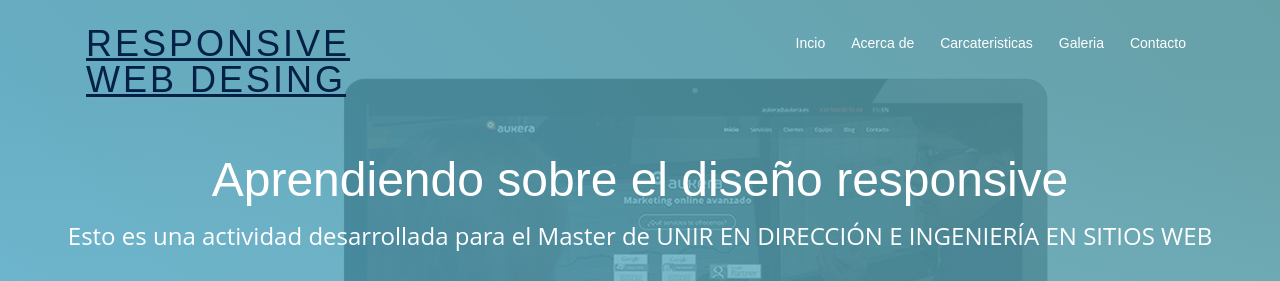
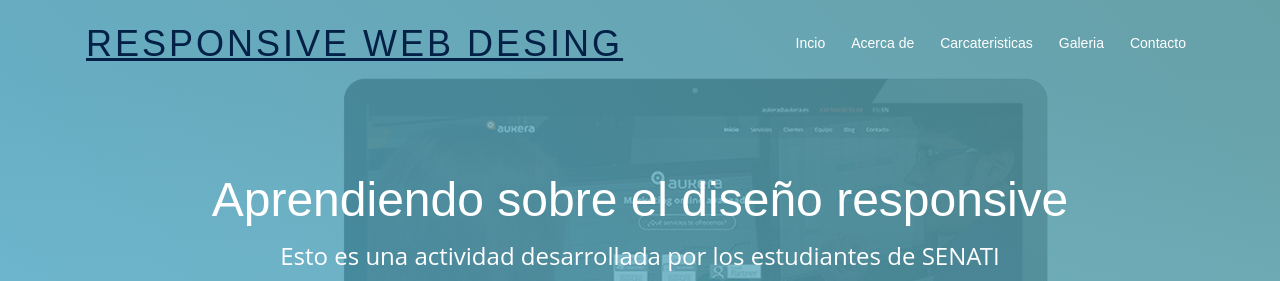
Before and after one commit to DiegoBernachea/WebEstatico, a plain HTML site: page index.html in a window 1280 px wide. Shown: the top 281 px of the page. Drawn offline with Linux system fonts and the light colour scheme; files whose address does not match are found by name.

Commit message:
update texto

```diff
--- a/index.html
+++ b/index.html
@@ -42,7 +42,7 @@
   <header id="header">
     <div class="container">
       <div id="logo" class="pull-left">
-        <h1><a href="#intro" class="scrollto">RESPONSIVE<br>WEB DESING</a></h1>
+        <h1><a href="#intro" class="scrollto">RESPONSIVE WEB DESING</a></h1>
       </div>
       <nav id="nav-menu-container">
         <ul class="nav-menu">
@@ -61,7 +61,7 @@
   <section id="intro">
     <div class="intro-text">
       <h2>Aprendiendo sobre el diseño responsive</h2>
-      <p>Esto es una actividad desarrollada para el Master de UNIR EN DIRECCIÓN E INGENIERÍA EN SITIOS WEB</p>
+      <p>Esto es una actividad desarrollada por los estudiantes de SENATI</p
       <a href="#about" class="btn-get-started scrollto">Bienvenido</a>
     </div>
     <div class="product-screens">
```
